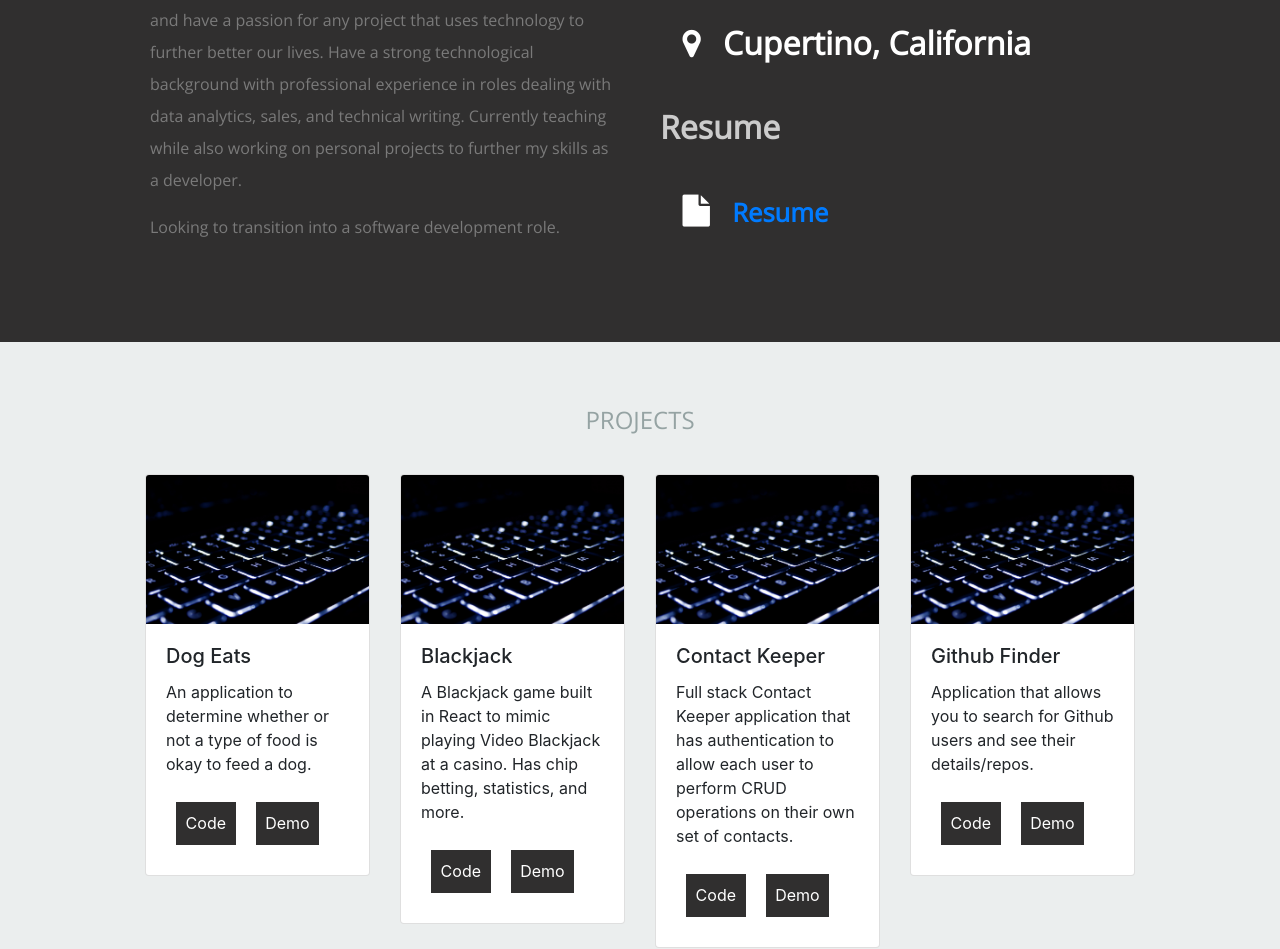
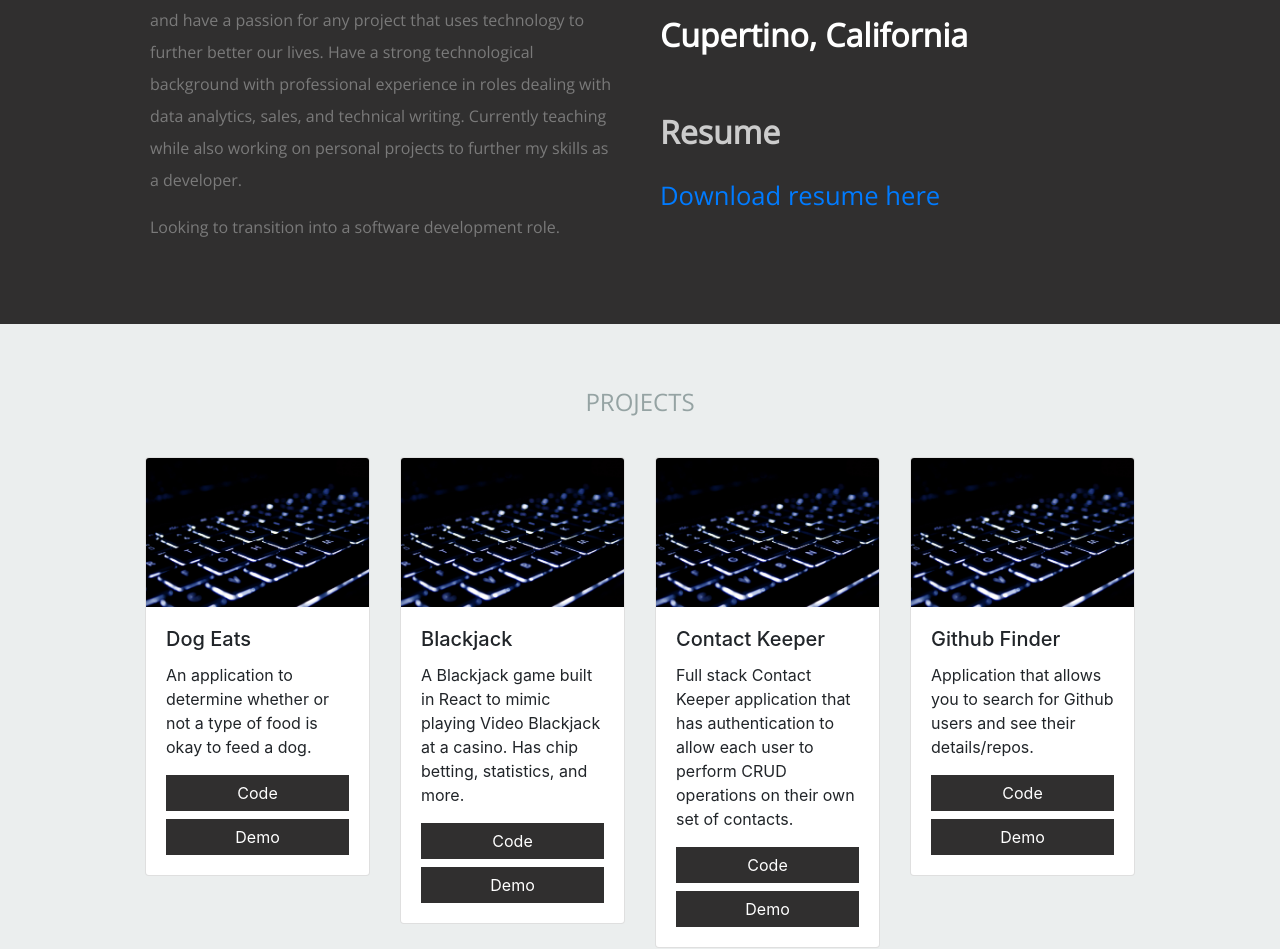
Before and after one commit to jteng1/mywebportfolio, a React (Create React App) app: page / in a window 1280 px wide. Shown: the part 1327-2276 px from the top of the page. Built offline with nearby package versions, Linux system fonts and the light colour scheme.

Commit message:
added links and removed some icons

```diff
--- a/src/App.js
+++ b/src/App.js
@@ -16,8 +16,8 @@ class App extends Component {
         <Home />
         <About />
         <Portfolio />
+        <Education />
         <Work />
-        <Education />
         <Skills />
         <Footer />
       </div>
--- a/src/components/About.css
+++ b/src/components/About.css
@@ -1,3 +1,17 @@
+/* Media query for responsive design */
+@media screen and (max-width: 414px) {
+  #contact-header {
+    padding-top: 2rem;
+  }
+  #contact-link {
+    font-size: 1.5rem;
+  }
+  #location {
+    font-size: 0.5rem;
+    color: #fff;
+  }
+}
+
 .about-section {
   font-family: 'Open Sans', sans-serif;
   background: #302f2f;
@@ -43,3 +57,11 @@
   font-size: 2rem;
   color: #fff;
 }
+
+#location-header {
+  padding-top: 2rem;
+}
+
+#resume-header {
+  padding-top: 2rem;
+}
--- a/src/components/About.js
+++ b/src/components/About.js
@@ -1,5 +1,5 @@
 import React, { Component } from 'react';
-import { Container, Row, Col, Image } from 'react-bootstrap';
+import { Container, Row, Col } from 'react-bootstrap';
 import justinTengResume from '../assets/justinTengResume.pdf';
 import './About.css';
 
@@ -26,22 +26,14 @@ export default class About extends Component {
             <p>Looking to transition into a software development role.</p>
           </Col>
           <Col className='main-column' xs={12} sm={6}>
-            <h2>Contact Details</h2>
-            <i className='fa fa-envelope' aria-hidden='true' />
-            <a href='mailto:justinteng@gmail.com'>justinteng@gmail.com</a>
-            <h2>Location</h2>
-
-            <h2 id='location'>
-              <i className='fa fa-map-marker' aria-hidden='true' />
-              Cupertino, California
-            </h2>
-
-            <h2 id='resume'>Resume</h2>
-
-            <h2 id='resume'>
-              <i className='fa fa-file' aria-hidden='true' />
-              <a href={justinTengResume}>Resume</a>
-            </h2>
+            <h2 id='contact-header'>Contact Details</h2>
+            <a id='contact-link' href='mailto:justinteng@gmail.com'>
+              justinteng@gmail.com
+            </a>
+            <h2 id='location-header'>Location</h2>
+            <h2 id='location'>Cupertino, California</h2>
+            <h2 id='resume-header'>Resume</h2>
+            <a href={justinTengResume}>Download resume here</a>
           </Col>
         </Row>
       </Container>
--- a/src/components/Portfolio.css
+++ b/src/components/Portfolio.css
@@ -16,8 +16,12 @@
   background-color: #302f2f;
   border-radius: 0;
   border: none;
-  padding: 0.6rem;
-  margin: 10px;
+}
+
+.project a {
+  background-color: #302f2f;
+  border-radius: 0;
+  border: none;
 }
 
 .project {
--- a/src/components/Portfolio.js
+++ b/src/components/Portfolio.js
@@ -21,8 +21,20 @@ export default class Portfolio extends Component {
                   An application to determine whether or not a type of food is
                   okay to feed a dog.
                 </Card.Text>
-                <Button variant='primary'>Code</Button>
-                <Button variant='primary'>Demo</Button>
+                <Button
+                  href='https://github.com/nekasrofd/DogEats'
+                  variant='primary'
+                  block
+                >
+                  Code
+                </Button>
+                <Button
+                  href='https://dogeats.justinteng.com'
+                  variant='primary'
+                  block
+                >
+                  Demo
+                </Button>
               </Card.Body>
             </Card>
           </Col>
@@ -36,8 +48,20 @@ export default class Portfolio extends Component {
                   A Blackjack game built in React to mimic playing Video
                   Blackjack at a casino. Has chip betting, statistics, and more.{' '}
                 </Card.Text>
-                <Button variant='primary'>Code</Button>
-                <Button variant='primary'>Demo</Button>
+                <Button
+                  href='https://github.com/nekasrofd/blackjack'
+                  variant='primary'
+                  block
+                >
+                  Code
+                </Button>
+                <Button
+                  href='https://blackjack.justinteng.com'
+                  variant='primary'
+                  block
+                >
+                  Demo
+                </Button>
               </Card.Body>
             </Card>
           </Col>
@@ -52,8 +76,20 @@ export default class Portfolio extends Component {
                   to allow each user to perform CRUD operations on their own set
                   of contacts.
                 </Card.Text>
-                <Button variant='primary'>Code</Button>
-                <Button variant='primary'>Demo</Button>
+                <Button
+                  href='https://github.com/nekasrofd/contact-keeper'
+                  variant='primary'
+                  block
+                >
+                  Code
+                </Button>
+                <Button
+                  href='https://contacts.justinteng.com'
+                  variant='primary'
+                  block
+                >
+                  Demo
+                </Button>
               </Card.Body>
             </Card>
           </Col>
@@ -67,8 +103,20 @@ export default class Portfolio extends Component {
                   Application that allows you to search for Github users and see
                   their details/repos.
                 </Card.Text>
-                <Button variant='primary'>Code</Button>
-                <Button variant='primary'>Demo</Button>
+                <Button
+                  href='https://github.com/nekasrofd/github-finder'
+                  variant='primary'
+                  block
+                >
+                  Code
+                </Button>
+                <Button
+                  href='https://githubfinder.justinteng.com'
+                  variant='primary'
+                  block
+                >
+                  Demo
+                </Button>
               </Card.Body>
             </Card>
           </Col>
```
